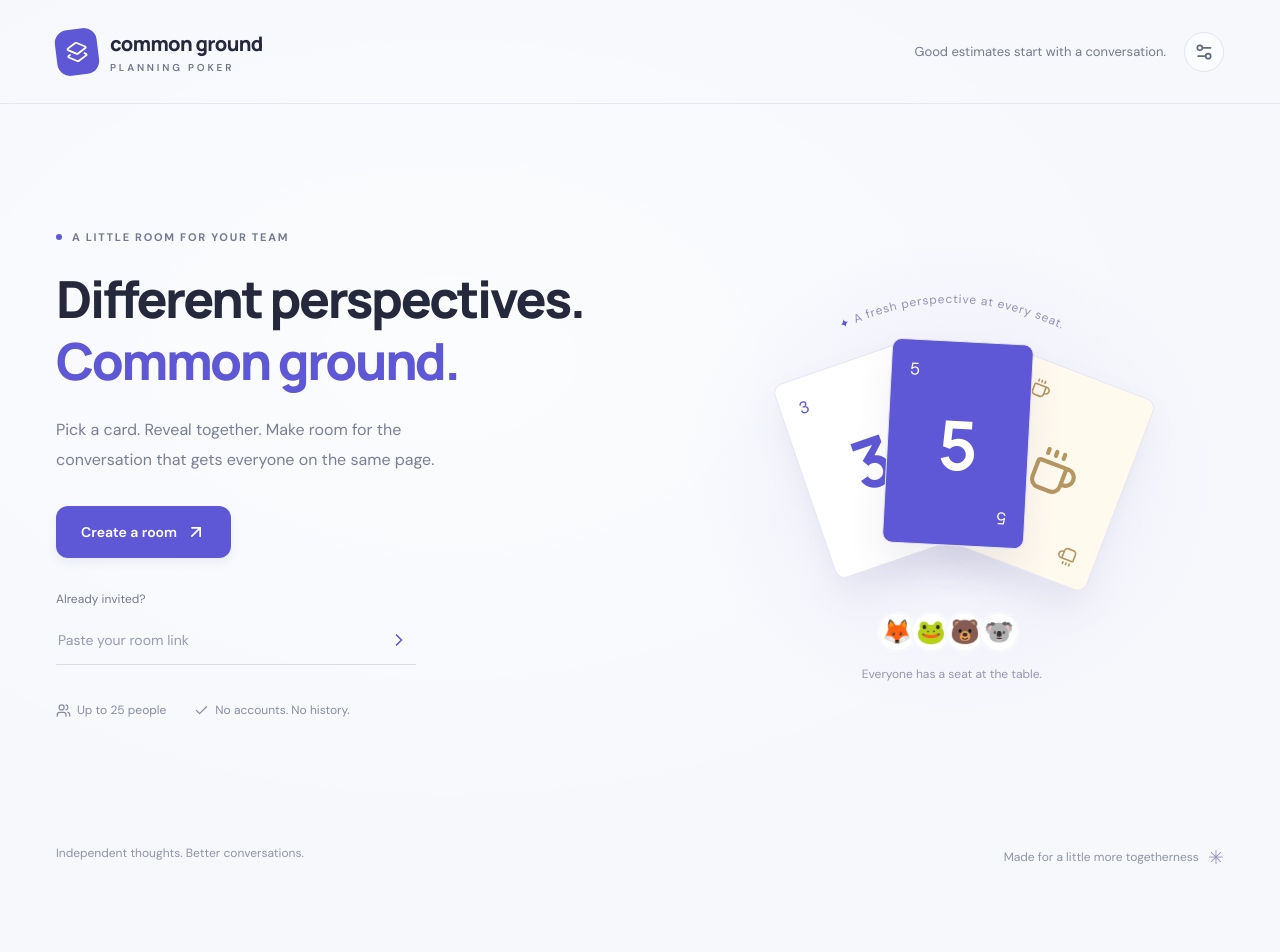
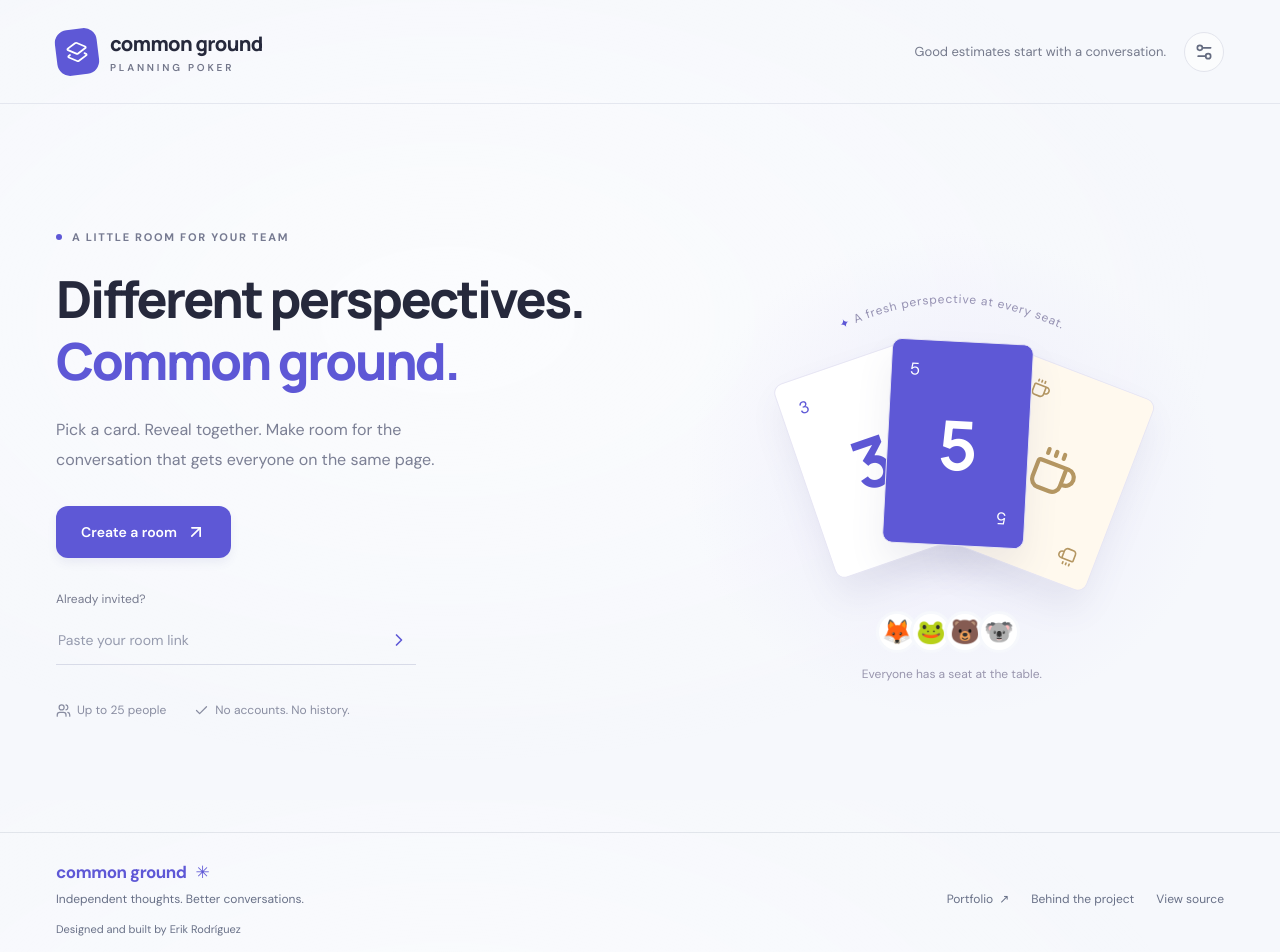
Before and after one commit to erikrdgz/planning-poker, a React (Vite) app: page / in a window 1280 px wide. Shown: the top 952 px of the page. Before the commit the page ends 897 px from the top, so only its background shows below. Built offline with nearby package versions, Linux system fonts and the light colour scheme.

Commit message:
Add branded footer with portfolio and project links

```diff
--- a/src/main.tsx
+++ b/src/main.tsx
@@ -894,12 +894,33 @@ function App() {
           </div>
         )}
       </main>
-      <footer>
-        <span>Independent thoughts. Better conversations.</span>
-        <span>
-          Made for a little more togetherness{' '}
-          <span className="footer-flower">✳</span>
-        </span>
+      <footer className="product-footer">
+        <div className="product-footer-brand">
+          <strong>
+            common ground<span aria-hidden="true">✳</span>
+          </strong>
+          <p>Independent thoughts. Better conversations.</p>
+          <small>Designed and built by Erik Rodríguez</small>
+        </div>
+        <nav aria-label="Project links">
+          <a href="https://www.erikrod.com" target="_blank" rel="noreferrer">
+            Portfolio <span aria-hidden="true">↗</span>
+          </a>
+          <a
+            href="https://www.erikrod.com/common-ground"
+            target="_blank"
+            rel="noreferrer"
+          >
+            Behind the project
+          </a>
+          <a
+            href="https://github.com/erikrdgz/planning-poker"
+            target="_blank"
+            rel="noreferrer"
+          >
+            View source
+          </a>
+        </nav>
       </footer>
       <dialog
         className="settings-dialog"
--- a/src/style.css
+++ b/src/style.css
@@ -2680,3 +2680,53 @@ dialog {
     opacity: 0;
   }
 }
+
+.app .product-footer {
+  align-items: center;
+  gap: 24px;
+  padding: 28px 56px;
+  border-top: 1px solid color-mix(in srgb, currentColor 15%, transparent);
+  color: #687087;
+}
+.product-footer-brand strong {
+  display: flex;
+  align-items: center;
+  gap: 9px;
+  font-size: 17px;
+  font-weight: 650;
+  letter-spacing: -0.5px;
+  color: var(--accent);
+}
+.product-footer-brand p {
+  margin: 7px 0 12px;
+  line-height: 1.6;
+}
+.product-footer-brand small {
+  font-size: 11px;
+}
+.product-footer nav {
+  display: flex;
+  flex-wrap: wrap;
+  gap: 8px 22px;
+}
+.product-footer a {
+  display: inline-flex;
+  align-items: center;
+  gap: 6px;
+  padding: 8px 0;
+  text-decoration: none;
+  transition: color 0.18s ease;
+}
+.product-footer a:hover {
+  color: var(--accent);
+  text-decoration: underline;
+  text-underline-offset: 4px;
+}
+@media (max-width: 640px) {
+  .app .product-footer {
+    align-items: flex-start;
+    flex-direction: column;
+    gap: 16px;
+    padding: 24px;
+  }
+}
```
